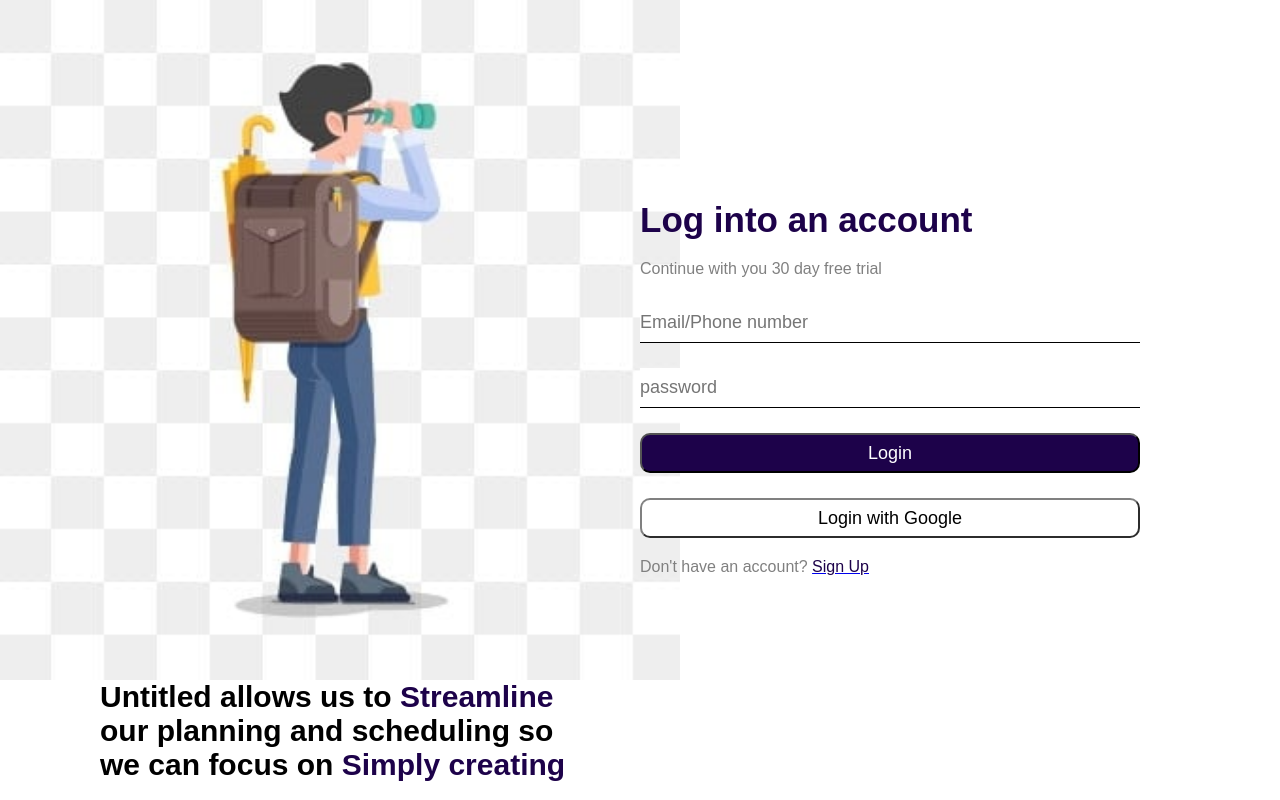
After one commit to Batete05/Imagiranium, a Node project: template views/login.ejs in a window 1280 px wide. The commit adds this page. Run offline with Node 20 templates, Linux system fonts and the light colour scheme; the template is opened without the code that fills it, so the values that code supplies are empty; some libraries are stand-ins or nearby versions.

Commit message:
ejs files

```diff
--- a/controllers/book.js
+++ b/controllers/book.js
@@ -3,9 +3,9 @@ const reservation = require('../models/reservationScheme')
 exports.reservePlace = async (req, res) =>{
      const newReservation = new reservation({
           email: req.body.email,
-          numberOfPeople: req.body.amount,
           destinaton: req.body.destinaton,
           time: req.body.time,
+          numberOfPeople: req.body.amount,
           details: req.body.details
      })
      await newReservation.save()
--- a/server.js
+++ b/index.js
@@ -1,4 +1,5 @@
 const express = require('express')
+const ejs=require('ejs');
 const bodyParser = require('body-parser')
 const mongoose = require("mongoose")
 const dbConnect = require('./dbConnect.js')
@@ -6,6 +7,7 @@ const bookRoute = require('./routes/bookRoute.js')
 const clientRoute = require('./routes/clientRoute.js')
 const app = express()
 
+app.set('view engine', 'ejs')
 app.use(bodyParser.urlencoded({extended: true}))
 app.use(bodyParser.json())
 app.use('/book', bookRoute)
@@ -21,7 +23,7 @@ mongoose.connect(dbConnect.DATABASE_URI, {
      process.exit()
 })
 app.get('/', (req, res) =>{
-     res.json({"message": "Holla, you're welcome"})
+     res.render('booking.ejs')
 })
 app.listen(5005, () =>{
      console.log("server running on http://localhost:5005");
--- a/package.json
+++ b/package.json
@@ -11,6 +11,7 @@
   "dependencies": {
     "body-parser": "^1.20.2",
     "cors": "^2.8.5",
+    "ejs": "^3.1.9",
     "express": "^4.18.2",
     "mongoose": "^7.4.0"
   }
--- /dev/null
+++ b/views/login.ejs
@@ -0,0 +1,95 @@
+<html lang="en">
+<head>
+    <meta charset="UTF-8">
+    <meta name="viewport" content="width=device-width, initial-scale=1.0">
+    <link rel="stylesheet" href="./login.css" type="text/css">
+    <title>Login page</title>
+    <style>
+        *{
+    margin: 0;
+    padding: 0;
+    box-sizing: border-box;
+    font-family: sans-serif;
+}
+span{
+    color:#1D024A ;
+}
+img{
+
+    height: 85vh;
+}
+h5{
+    font-size: 30px;
+    margin-left: 100px;
+}
+.container{
+    display: flex;
+}
+.image{
+    width: 50%;
+}
+h2{
+    color: #1D024A;
+    font-size: 35px;
+}
+.all{
+    margin-top: 200px;
+}
+p{
+    color: grey;
+    margin-top: 20px;
+}
+input{
+    height: 40px;
+    width: 500px;
+    margin-top: 25px;
+    border: transparent;
+    border-bottom: 1px solid black;
+    font-size: 18px;
+}
+button{
+    height: 40px;
+    width: 500px;
+    margin-top: 25px;
+    font-size: 18px;
+    color: white;
+    background-color: #1D024A;
+    cursor: pointer;
+    border-radius: 10px;
+}
+.input{
+    height: 40px;
+    width: 500px;
+    margin-top: 25px;
+    font-size: 18px;
+    border-color: grey;
+    color: black;
+    background-color: white;
+    cursor: pointer;
+    border-radius: 10px;
+}
+    </style>
+</head>
+<body>
+    <div class="container">
+        <div class="image">
+            <img src="./travel.jpg" alt="images">
+            <h5>Untitled allows us to <span>Streamline</span> <br>
+                our planning and scheduling so <br>
+            we can focus on <span>Simply creating</span></h5>
+        </div>
+        <div class="all">
+            <h2>Log into an account</h2>
+            <p>Continue with you 30 day free trial</p>
+            <form action="" method="post">
+                <input type="text" name="email" id="" placeholder="Email/Phone number"> <br>
+                <input type="password" name="password" id="" placeholder="password"><br>
+
+                <button>Login</button><br>
+                <button class="input">Login with Google</button>
+            </form>
+          <p>Don't have an account? <a href="./signup.ejs"><span>Sign Up</span></a></p>
+        </div>
+    </div>
+</body>
+</html>
```
Also changed, not shown: views/booking.ejs (added, +92 -0 lines), views/booking.html (deleted, +0 -51 lines), views/editprofile.ejs (renamed from views/editprofile.html, +4 -3 lines), views/login.html (deleted, +0 -30 lines), public/booking.css (renamed from views/booking.css), public/editprofile.css (renamed from views/editprofile.css), public/login.css (renamed from views/login.css), public/profile.css (renamed from views/profile.css), views/profile.ejs (renamed from views/profile.html), views/travel.jpg (added), 1 other file.
